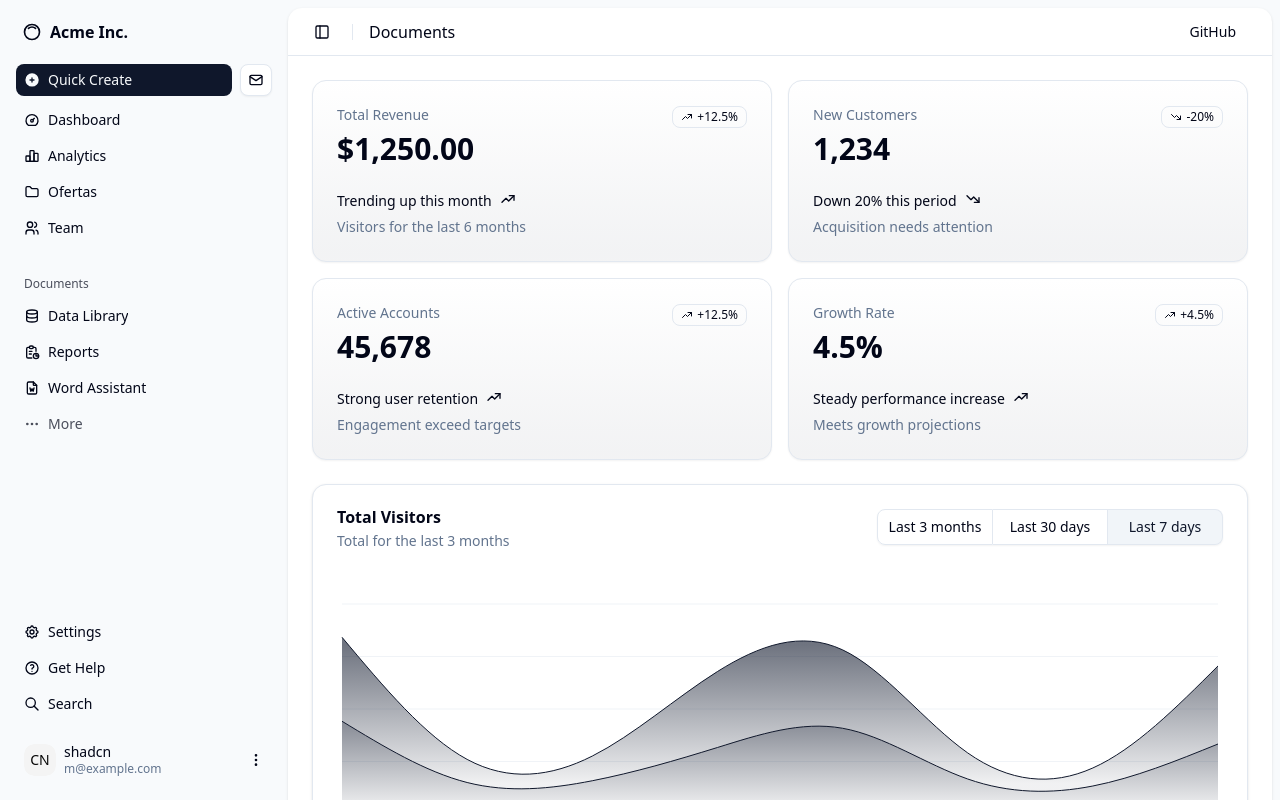
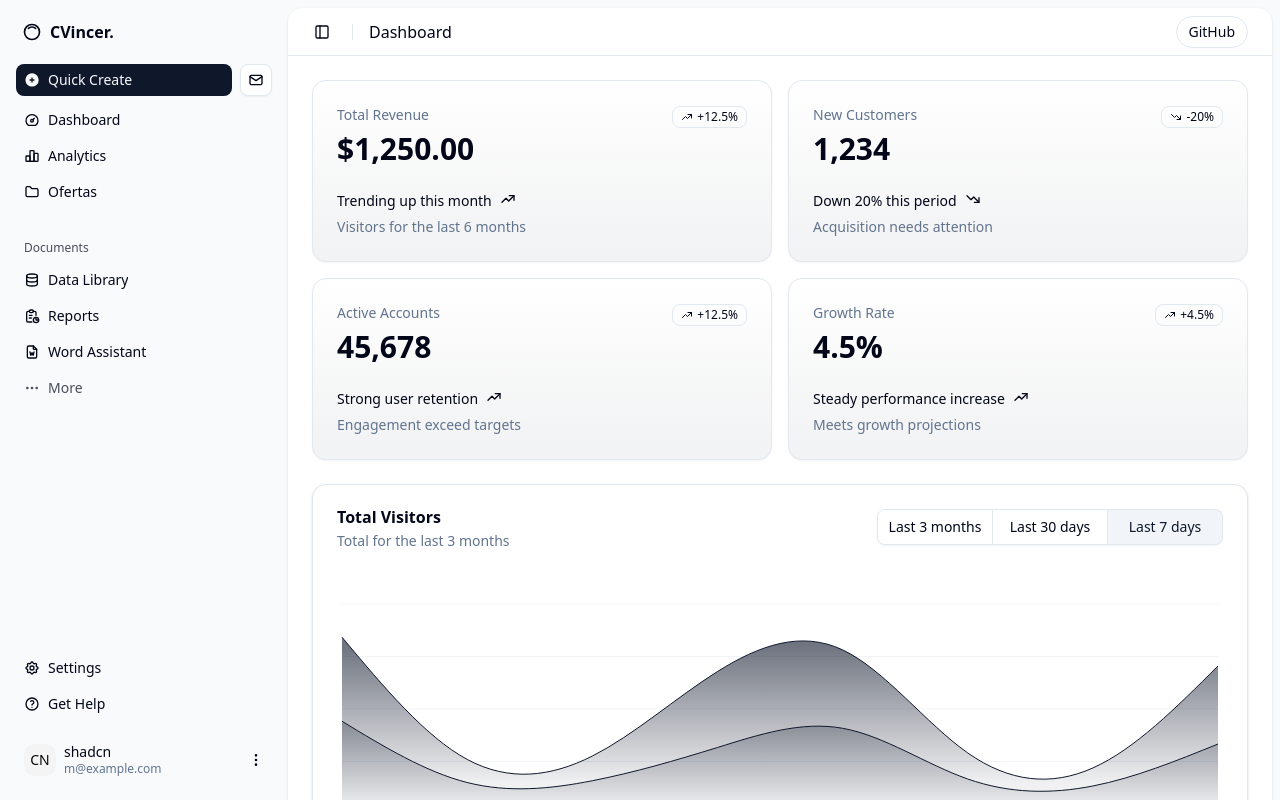
Before and after one commit to warling-lopez/CVincer, a Next.js app: page /dashboard in a window 1280 px wide. Shown: the top 800 px of the page. Built offline with nearby package versions, Linux system fonts and the light colour scheme.

Commit message:
fix: update sidebar and header navigation links for consistency

```diff
--- a/src/components/app-sidebar.jsx
+++ b/src/components/app-sidebar.jsx
@@ -55,11 +55,6 @@ const data = {
       url: "#",
       icon: IconFolder,
     },
-    {
-      title: "Team",
-      url: "#",
-      icon: IconUsers,
-    },
   ],
   navClouds: [
     {
@@ -112,19 +107,21 @@ const data = {
   navSecondary: [
     {
       title: "Settings",
-      url: "#",
+      url: "dashboard/settings",
       icon: IconSettings,
     },
     {
       title: "Get Help",
-      url: "#",
+      url: "/info/help",
       icon: IconHelp,
     },
+    /*
+    este es para la búsqueda de como hacer cosas con en la app tipo documentación
     {
-      title: "Search",
-      url: "#",
+      title: "Search Ai",
+      url: "/dashboard/search",
       icon: IconSearch,
-    },
+    },*/
   ],
   documents: [
     {
@@ -156,7 +153,7 @@ export function AppSidebar({
             <SidebarMenuButton asChild className="data-[slot=sidebar-menu-button]:!p-1.5">
               <a href="#">
                 <IconInnerShadowTop className="!size-5" />
-                <span className="text-base font-semibold">Acme Inc.</span>
+                <span className="text-base font-semibold">CVincer.</span>
               </a>
             </SidebarMenuButton>
           </SidebarMenuItem>
--- a/src/components/site-header.jsx
+++ b/src/components/site-header.jsx
@@ -9,13 +9,12 @@ export function SiteHeader() {
       <div className="flex w-full items-center gap-1 px-4 lg:gap-2 lg:px-6">
         <SidebarTrigger className="-ml-1" />
         <Separator orientation="vertical" className="mx-2 data-[orientation=vertical]:h-4" />
-        <h1 className="text-base font-medium">Documents</h1>
+        <h1 className="text-base font-medium">Dashboard</h1>
         <div className="ml-auto flex items-center gap-2">
-          <Button variant="ghost" asChild size="sm" className="hidden sm:flex">
+          <Button variant="ghost" asChild size="sm" className="border rounded-2xl">
             <a
               href="https://github.com/shadcn-ui/ui/tree/main/apps/v4/app/(examples)/dashboard"
               rel="noopener noreferrer"
-              target="_blank"
               className="dark:text-foreground">
               GitHub
             </a>
```
